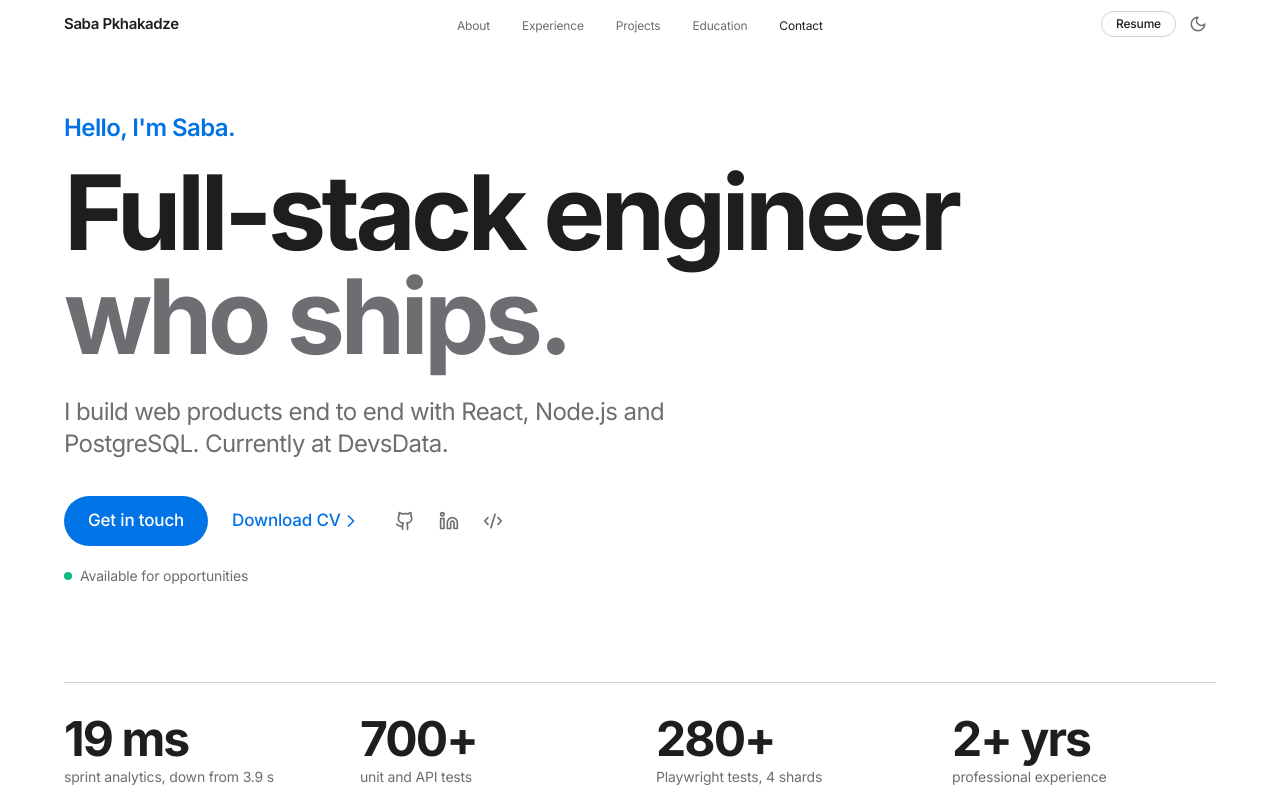
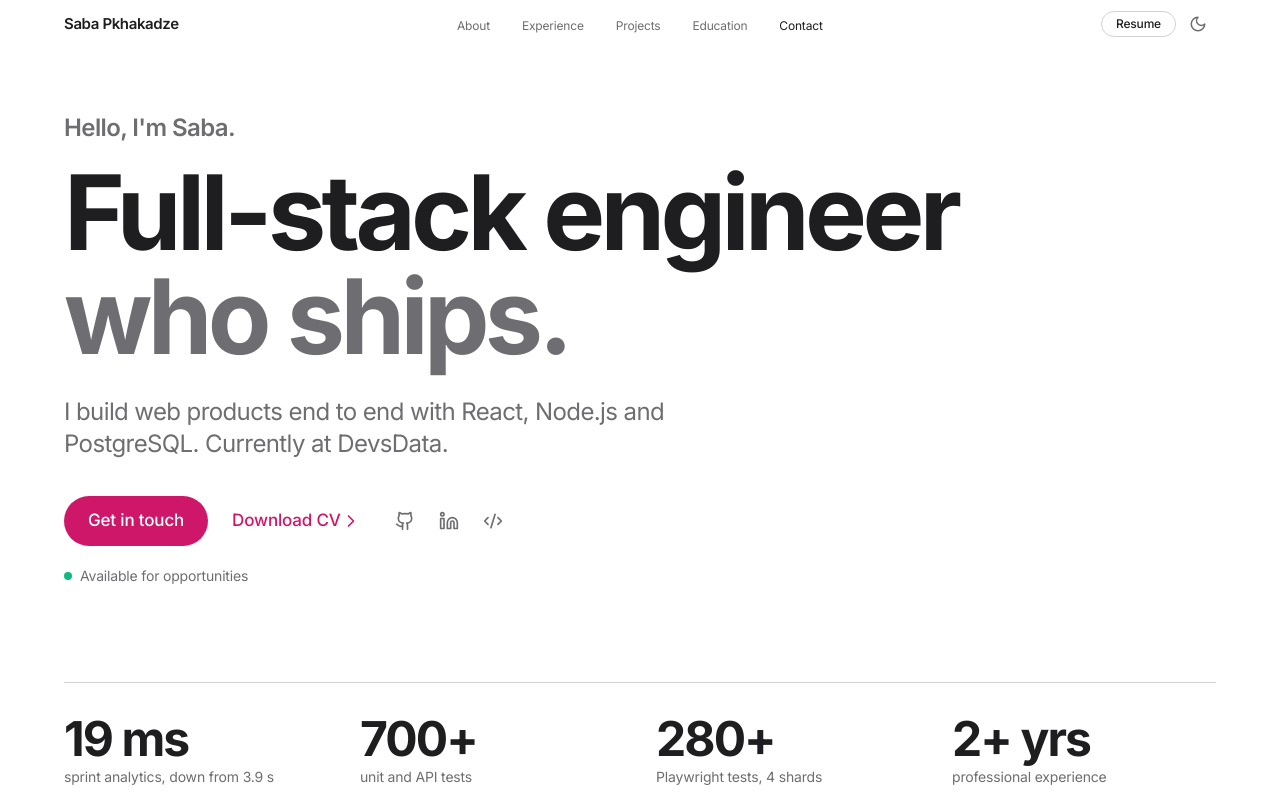
Before and after one commit to sabbapxakadze/MyPortfolio, a React (Vite) app: page / in a window 1280 px wide. Shown: the top 800 px of the page. Built offline with nearby package versions, Linux system fonts and the light colour scheme.

Commit message:
60-30-10 colour rule with pink accent

```diff
--- a/src/components/BackToTop.tsx
+++ b/src/components/BackToTop.tsx
@@ -19,7 +19,7 @@ export function BackToTop() {
       aria-label="Back to top"
       onClick={() => scrollToTop()}
       className={cn(
-        "fixed bottom-6 right-6 z-40 inline-flex h-11 w-11 items-center justify-center rounded-full border border-primary/40 bg-background/80 text-primary shadow-lg backdrop-blur transition-all hover:bg-primary/10",
+        "fixed bottom-6 right-6 z-40 inline-flex h-11 w-11 items-center justify-center rounded-full border border-border bg-background/80 text-foreground shadow-lg backdrop-blur transition-all hover:bg-secondary",
         visible
           ? "translate-y-0 opacity-100"
           : "pointer-events-none translate-y-4 opacity-0"
--- a/src/components/sections/Education.tsx
+++ b/src/components/sections/Education.tsx
@@ -19,7 +19,7 @@ export function Education() {
           >
             <div className="mb-4 flex items-start justify-between gap-4">
               <div className="flex items-center gap-3">
-                <span className="flex h-11 w-11 items-center justify-center rounded-lg bg-primary/10 text-primary">
+                <span className="flex h-11 w-11 items-center justify-center rounded-lg bg-secondary text-foreground">
                   <GraduationCap className="h-5 w-5" />
                 </span>
                 <div>
@@ -34,7 +34,7 @@ export function Education() {
               </span>
             </div>
 
-            <p className="font-medium text-primary">{item.program}</p>
+            <p className="font-medium">{item.program}</p>
 
             <ul className="mt-4 space-y-2">
               {item.highlights.map((h) => (
@@ -42,7 +42,7 @@ export function Education() {
                   key={h}
                   className="flex gap-2.5 text-sm text-muted-foreground"
                 >
-                  <span className="mt-1.5 h-1.5 w-1.5 flex-shrink-0 rounded-full bg-primary/70" />
+                  <span className="mt-1.5 h-1.5 w-1.5 flex-shrink-0 rounded-full bg-foreground/30" />
                   {h}
                 </li>
               ))}
--- a/src/components/sections/Experience.tsx
+++ b/src/components/sections/Experience.tsx
@@ -48,7 +48,7 @@ function JobTile({ job, index }: { job: Job; index: number }) {
               i >= VISIBLE && "animate-in-up"
             )}
           >
-            <span className="mt-[0.7em] h-1.5 w-1.5 flex-shrink-0 rounded-full bg-primary" />
+            <span className="mt-[0.7em] h-1.5 w-1.5 flex-shrink-0 rounded-full bg-foreground/30" />
             <span>{h}</span>
           </li>
         ))}
--- a/src/components/sections/Hero.tsx
+++ b/src/components/sections/Hero.tsx
@@ -11,7 +11,7 @@ export function Hero() {
     >
       <div className="container">
         <p
-          className="animate-in-up text-xl font-semibold tracking-tight text-primary sm:text-2xl"
+          className="animate-in-up text-xl font-semibold tracking-tight text-muted-foreground sm:text-2xl"
           style={delay(0)}
         >
           Hello, I&apos;m {profile.name.split(" ")[0]}.
--- a/src/index.css
+++ b/src/index.css
@@ -5,6 +5,8 @@
 /* ------------------------------------------------------------------ */
 /*  Design tokens - clean, Apple-inspired. Light first, dark supported  */
 /*  Sections alternate between --background and --secondary bands.      */
+/*  60-30-10: 60% background, 30% secondary/ink, 10% --primary accent.  */
+/*  Use the accent only for actions (CTA, links) and a few highlights.  */
 /* ------------------------------------------------------------------ */
 
 @layer base {
@@ -19,9 +21,9 @@
     --popover: 0 0% 100%;
     --popover-foreground: 240 3% 12%;
 
-    --primary: 210 100% 45%; /* #0071e3 */
+    --primary: 333 80% 45%; /* pink, the 10% accent */
     --primary-foreground: 0 0% 100%;
-    --primary-glow: 210 100% 52%;
+    --primary-glow: 333 85% 52%;
 
     --secondary: 240 11% 96%; /* #f5f5f7 */
     --secondary-foreground: 240 3% 12%;
@@ -29,7 +31,7 @@
     --muted: 240 11% 96%;
     --muted-foreground: 240 2% 44%; /* #6e6e73 */
 
-    --accent: 210 100% 45%;
+    --accent: 333 80% 45%;
     --accent-foreground: 0 0% 100%;
 
     --destructive: 0 72% 51%;
@@ -37,7 +39,7 @@
 
     --border: 240 6% 83%; /* #d2d2d7 */
     --input: 240 6% 83%;
-    --ring: 210 100% 45%;
+    --ring: 333 80% 45%;
 
     --radius: 0.5rem;
   }
@@ -52,9 +54,9 @@
     --popover: 240 3% 12%;
     --popover-foreground: 240 11% 96%;
 
-    --primary: 209 100% 58%; /* #2997ff */
+    --primary: 333 100% 66%;
     --primary-foreground: 0 0% 0%;
-    --primary-glow: 209 100% 66%;
+    --primary-glow: 333 100% 72%;
 
     --secondary: 240 3% 7%;
     --secondary-foreground: 240 11% 96%;
@@ -62,7 +64,7 @@
     --muted: 240 3% 16%;
     --muted-foreground: 240 2% 54%; /* #86868b */
 
-    --accent: 209 100% 58%;
+    --accent: 333 100% 66%;
     --accent-foreground: 0 0% 0%;
 
     --destructive: 0 63% 45%;
@@ -70,7 +72,7 @@
 
     --border: 240 3% 18%;
     --input: 240 3% 18%;
-    --ring: 209 100% 58%;
+    --ring: 333 100% 66%;
   }
 }
 
```
